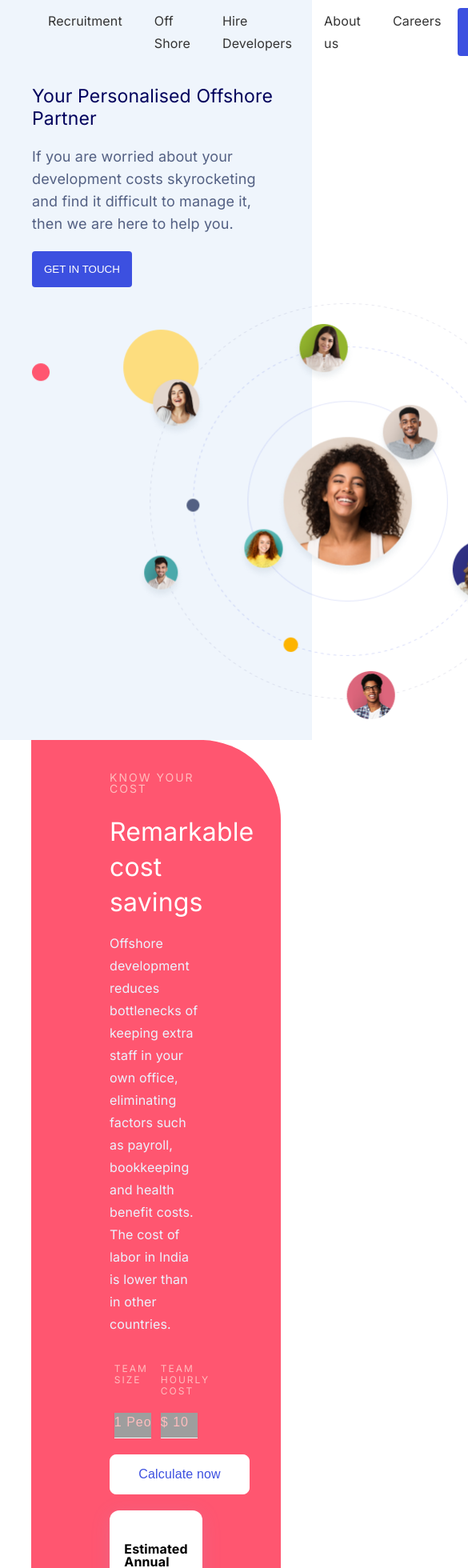
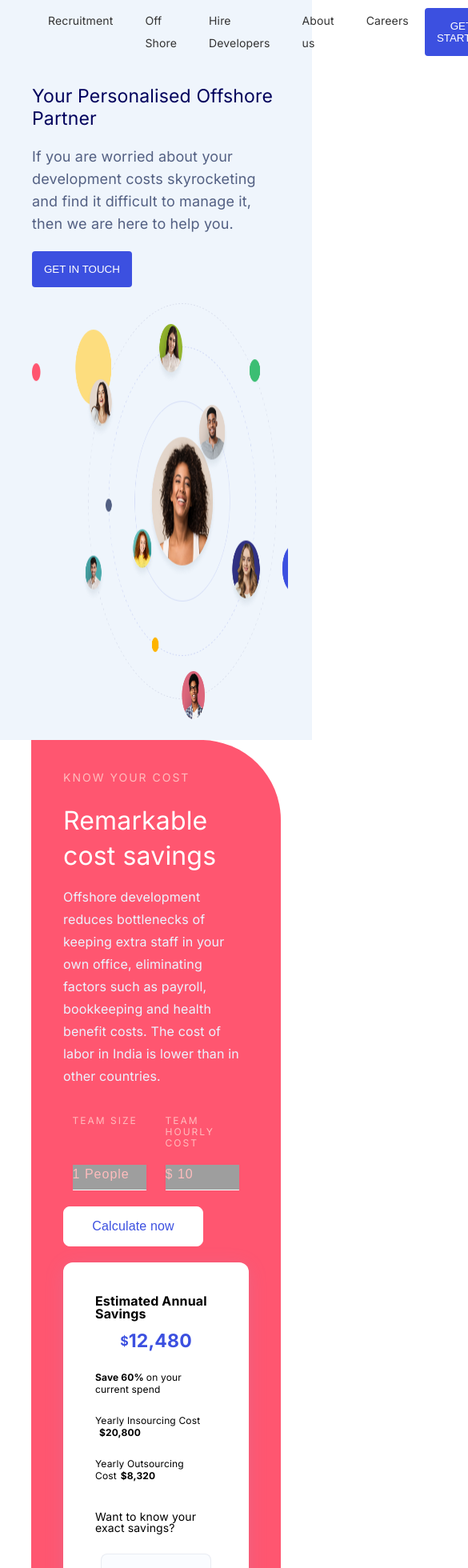
Before and after one commit to relictrio-uxg/uxg_react_code_base, a React (Create React App) app: page / in a window 390 px wide. Shown: the top 1960 px of the page at 80% size, 585 px wide, since content can reach past the window. Built offline with nearby package versions, Linux system fonts and the light colour scheme; grey boxes are pictures that could not be loaded; what redux-promise-middleware would draw is missing.

Commit message:
responsiveness correction done

```diff
--- a/src/components/atoms/Image.jsx
+++ b/src/components/atoms/Image.jsx
@@ -11,6 +11,7 @@ const Img = styled.img`
   width: ${(props) => props.width};
   max-width: ${(props) => props.maxWidth};
   max-height: ${(props) => props.maxHeight};
+  min-width: ${(props) => props.minWidth};
 
   ${(props) =>
     props.cover &&
@@ -30,6 +31,7 @@ export const Image = ({
   width,
   maxWidth,
   maxHeight,
+  minWidth,
 }) => {
   return (
     <PictureWrapper>
@@ -43,6 +45,7 @@ export const Image = ({
         width={width}
         maxWidth={maxWidth}
         maxHeight={maxHeight}
+        minWidth={minWidth}
       />
     </PictureWrapper>
   );
@@ -56,5 +59,6 @@ Image.defaultProps = {
   width: '100%',
   maxWidth: '',
   maxHeight: '',
+  minWidth: '',
   id: '',
 };
--- a/src/components/molecules/LeftCostSavings.jsx
+++ b/src/components/molecules/LeftCostSavings.jsx
@@ -1,8 +1,7 @@
 import React from 'react';
 import styled from 'styled-components/macro';
 import { connect } from 'react-redux';
-import { Button } from './../atoms/Button.jsx';
-import { Text } from './../atoms';
+import { device } from '../../theme';
 
 const connectedProps = (state) => ({
   user: state,
@@ -13,7 +12,10 @@ const connectionActions = {};
 var connector = connect(connectedProps, connectionActions);
 
 export const LeftCostSavingsWrapper = styled.div`
-  width: 50%;
+  width: 60%;
+  @media ${device.mobile} {
+    width: 100%;
+  }
 `;
 export const LeftCostSavingsHeading = styled.h4`
   font-size: 14px;
@@ -70,6 +72,8 @@ export const LeftCostSavingsPeople = styled.select`
 export const LeftCostSavingsOption = styled.option``;
 
 export const LeftCostSavingsButton = styled.button`
+  display: inline-block;
+
   color: #3c50e0;
   padding: 16px 10px;
   border: solid 1px #ffff;
--- a/src/components/molecules/Logo.jsx
+++ b/src/components/molecules/Logo.jsx
@@ -5,8 +5,9 @@ import { Image } from '../atoms';
 import uxGurusLogo from '../../assets/uxgurus/logo_uxGurus.png';
 import { Link } from 'react-router-dom';
 
-export const LogoHeadingWrapper = styled.h1`
-  width: 172px;
+export const LogoHeadingWrapper = styled.div`
+  width: 100%;
+  max-width: 172px;
   height: 40px;
   /* @media ${device.tabletM} {
     width: 172px;
@@ -14,7 +15,7 @@ export const LogoHeadingWrapper = styled.h1`
 `;
 
 export const LinkWrapper = styled(Link)`
-  float: left;
+  /* float: left; */
   width: 100%;
   height: 100%;
 `;
--- a/src/components/molecules/NavBar.js
+++ b/src/components/molecules/NavBar.js
@@ -4,7 +4,7 @@ import { connect } from 'react-redux';
 import { Button } from './../atoms/Button.jsx';
 import { Text } from './../atoms/Text';
 import { Link } from 'react-router-dom';
-
+import { device } from '../../theme';
 const connectedProps = (state) => ({});
 
 const connectionActions = {};
@@ -12,13 +12,18 @@ const connectionActions = {};
 var connector = connect(connectedProps, connectionActions);
 
 export const NavbarWrapper = styled.div`
-  display: flex;
-  align-items: center;
+  @media ${device.mobile} {
+    display: flex;
+    align-items: center;
+  }
 `;
 
 export const NavItems = styled.div`
-  display: flex;
-  justify-content: space-between;
+  @media ${device.mobile} {
+    display: flex;
+    justify-content: space-between;
+    font-size: 14px;
+  }
 `;
 
 export const NavItemsList = styled(Link)`
--- a/src/components/molecules/RightCostSavings.jsx
+++ b/src/components/molecules/RightCostSavings.jsx
@@ -12,8 +12,7 @@ const connectionActions = {};
 
 var connector = connect(connectedProps, connectionActions);
 
-export const RightCostSavingsCover = styled.div`
-  width: 30%;
+export const RightCostSavingsWrapper = styled.div`
   box-shadow: 0px 4px 24px rgba(149, 166, 229, 0.16);
   background: #ffffff;
   border-radius: 12px;
@@ -24,14 +23,13 @@ export const RightCostSavingsCover = styled.div`
   align-items: center;
 
   @media ${device.mobile} {
-    width: 50%;
+    /* width: 100%; */
     margin-top: 2rem;
     margin-left: 0rem;
   }
-  @media ${device.laptop} {
-    width: 40%;
+  @media ${device.tablet} {
+    /* width: 40%; */
     margin-left: 4rem;
-    margin-top: 0rem;
   }
 `;
 export const RightCostSavingsHeading = styled.h6`
@@ -66,10 +64,13 @@ export const RightCostSavingsCost = styled.p`
 `;
 
 export const RightCostSavingsCostSpan = styled.span`
-  margin-left: 2.5rem;
   font-weight: bold;
+
   @media ${device.mobileM} {
-    margin-left: 1.5rem;
+    margin-left: 0.5rem;
+  }
+  @media ${device.laptop} {
+    margin-left: 2.5rem;
   }
 `;
 
@@ -89,7 +90,6 @@ export const RightCostSavingsButton = styled.button`
   line-height: 16px;
   text-align: center;
   letter-spacing: 0.142857px;
-  min-width: 175px;
   cursor: pointer;
 
   &:hover {
@@ -103,7 +103,7 @@ export const RightCostSavingsFooter = styled.h6`
 
 export const RightCostSavings = (props) => {
   return (
-    <RightCostSavingsCover>
+    <RightCostSavingsWrapper>
       <RightCostSavingsHeading>Estimated Annual Savings</RightCostSavingsHeading>
       <RightCostSavingsPrice>
         <Text color="#3c50e0" text="$" margin="5rem"></Text>
@@ -123,7 +123,7 @@ export const RightCostSavings = (props) => {
       <RightCostSavingsExact>Want to know your exact savings?</RightCostSavingsExact>
       <RightCostSavingsButton>GET IN TOUCH</RightCostSavingsButton>
       <RightCostSavingsFooter>Terms &amp; Conditions?</RightCostSavingsFooter>
-    </RightCostSavingsCover>
+    </RightCostSavingsWrapper>
   );
 };
 
--- a/src/components/organisms/CostSavings.jsx
+++ b/src/components/organisms/CostSavings.jsx
@@ -17,7 +17,7 @@ export const CostSavingsInsideWrapper = styled.div`
   margin: 0 auto;
   padding: 40px 40px;
   overflow-x: hidden;
-  @media ${device.mobileM} {
+  @media ${device.mobile} {
     flex-direction: column;
     align-items: center;
     justify-content: center;
--- a/src/components/organisms/Header.jsx
+++ b/src/components/organisms/Header.jsx
@@ -3,6 +3,7 @@ import styled from 'styled-components/macro';
 import { Logo, NavBar } from '../molecules';
 import { colors } from '../../theme';
 import { BrowserRouter as Router, Switch, Route } from 'react-router-dom';
+import { device } from '../../theme';
 
 const HeaderWrapper = styled.div`
   color: ${colors.primary.black75};
--- a/src/components/organisms/Home.js
+++ b/src/components/organisms/Home.js
@@ -17,9 +17,10 @@ const HomeWrapper = styled.div`
   display: flex;
   flex-direction: column;
   /* flex: 1; */
-  min-height: 50vh;
+  /* min-height: 50vh; */
   padding: 26px 40px;
   background: #eff5fc;
+  width: 100%;
 
   @media ${device.laptop} {
     flex-direction: row;
@@ -34,10 +35,19 @@ const HomeDetails = styled.div`
   @media ${device.mobile} {
     margin-bottom: 2rem;
   }
+  @media ${device.laptop} {
+    width: 50%;
+  }
 `;
 
 const HomeImage = styled.div`
   /* max-width: 80%; */
+  @media ${device.laptop} {
+    width: 40%;
+  }
+  @media (max-width: 480px) {
+    width: 40%;
+  }
 `;
 
 const HomeHeading = styled.h2``;
@@ -78,7 +88,7 @@ export const Home = () => {
         </HomeButton>
       </HomeDetails>
       <HomeImage>
-        <Image desktopsrcfile={PeopleImage} height="520px" width="680px" />
+        <Image desktopsrcfile={PeopleImage} height="520px" maxWidth="680px" minWidth="320px" />
       </HomeImage>
     </HomeWrapper>
   );
```
Also changed, not shown: 1 other file (tests, documents, lock files or other folders).
